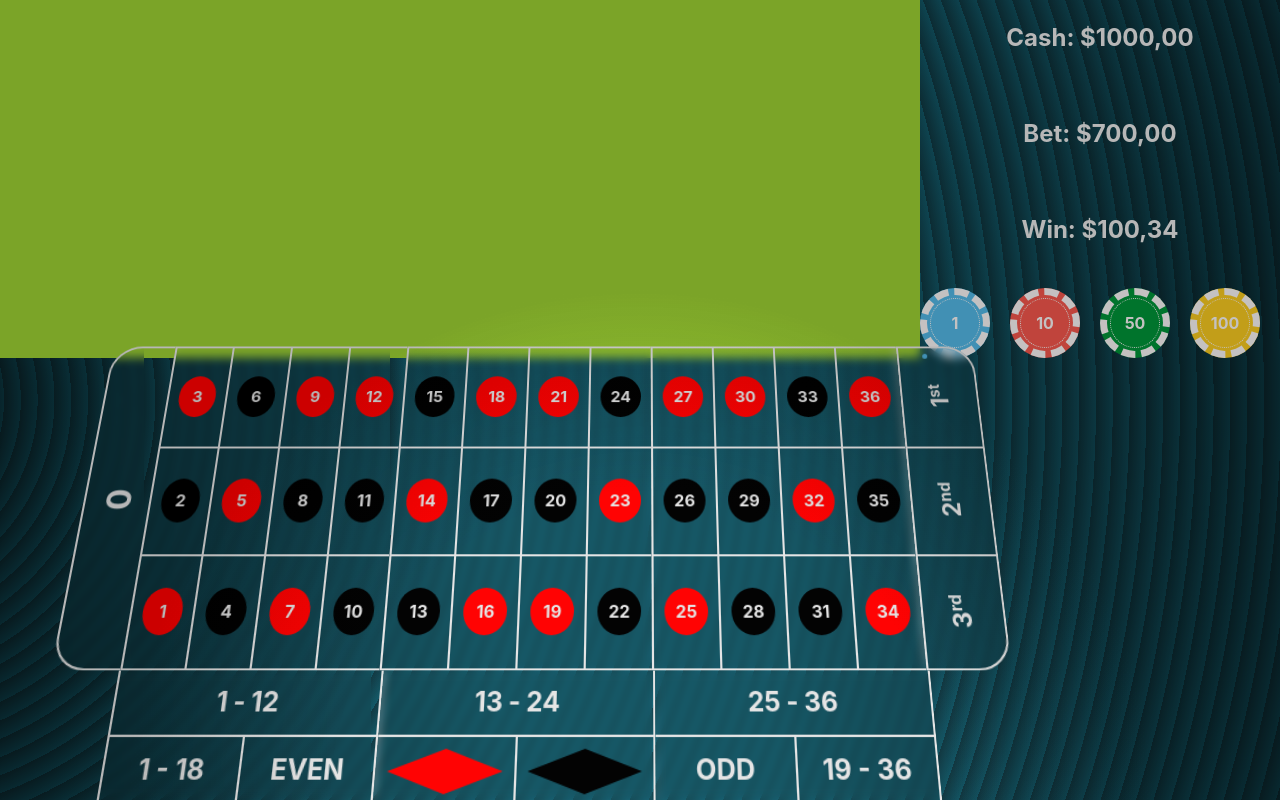
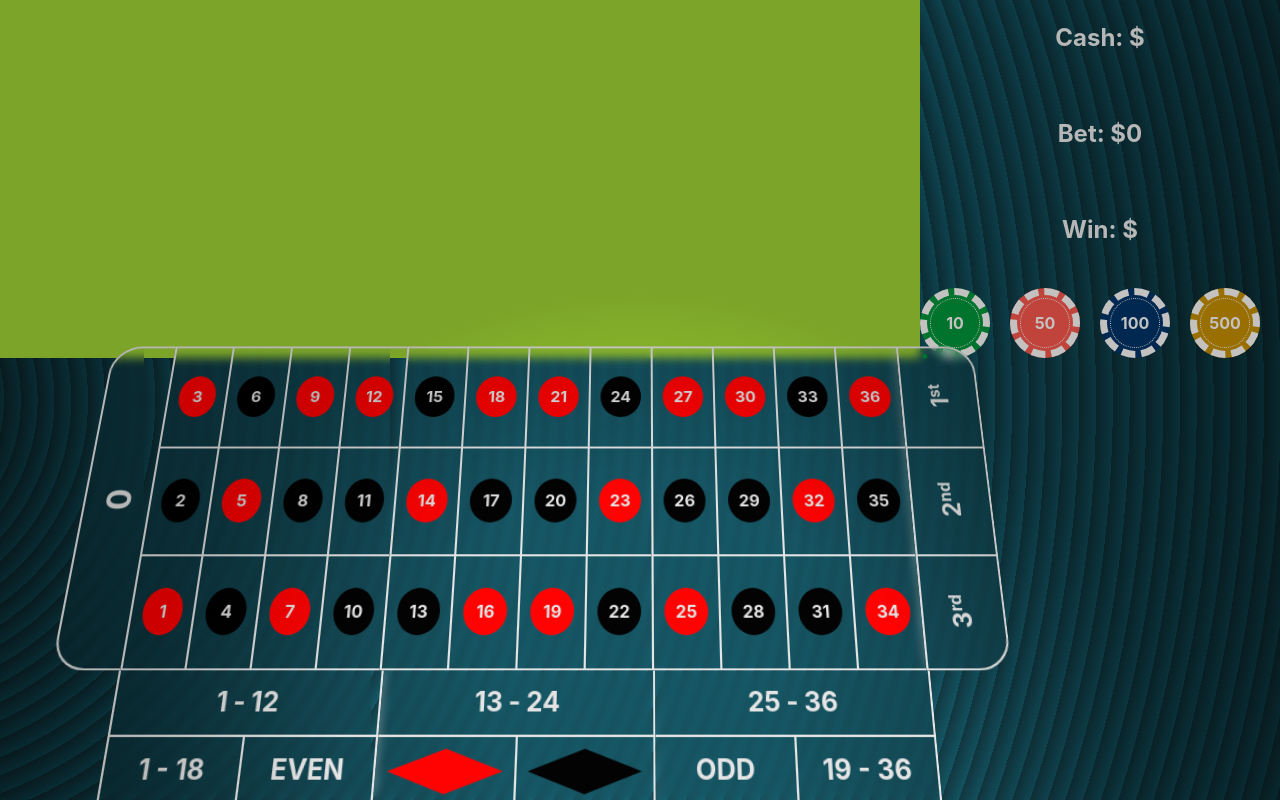
Before and after one commit to dziekonskik/roulette, a React (Create React App) app: page / in a window 1280 px wide. Built offline with nearby package versions, Linux system fonts and the light colour scheme.

Commit message:
refactor(ui): change token colors to contrast better with white

```diff
--- a/src/components/gameTable/numbersGrid/GridCellMiniTokenCanvas.tsx
+++ b/src/components/gameTable/numbersGrid/GridCellMiniTokenCanvas.tsx
@@ -20,16 +20,16 @@ export const GridCellMiniTokenCanvas: React.FC<GridCellMiniTokenCanvasProps> =
             return total;
           }
           switch (current.tokenValue) {
-            case 1:
+            case 10:
               total[0].push(current);
               break;
-            case 10:
+            case 50:
               total[1].push(current);
               break;
-            case 50:
+            case 100:
               total[2].push(current);
               break;
-            case 100:
+            case 500:
               total[3].push(current);
               break;
             default:
@@ -44,8 +44,8 @@ export const GridCellMiniTokenCanvas: React.FC<GridCellMiniTokenCanvasProps> =
     if (!straightUpBets) return null;
     return (
       <>
-        {straightUpBets.map((array) => (
-          <ul>
+        {straightUpBets.map((array, i) => (
+          <ul key={i}>
             {array.map((bet, index) => (
               <MiniToken value={bet.tokenValue} key={bet.id} index={index} />
             ))}
--- a/src/components/gameToken/MiniToken.tsx
+++ b/src/components/gameToken/MiniToken.tsx
@@ -16,7 +16,7 @@ export const MiniToken: React.FC<MiniTokenProps> = ({ value, index }) => {
         transform: `translateY(-${Math.min(index * 0.5, 20)}px)`,
       }}
     >
-      {index}
+      {index + 1}
     </li>
   );
 };
--- a/src/components/gameToken/token.data.ts
+++ b/src/components/gameToken/token.data.ts
@@ -1,8 +1,8 @@
 import type { TokenColor, TokenValue } from "./types";
 
 export const colorMap: Record<TokenValue, TokenColor> = {
-  1: "#52B5E2",
-  10: "#F0564B",
-  50: "#019137",
-  100: "#F3C620",
+  10: "#019137",
+  50: "#F0564B",
+  100: "#003366",
+  500: "#BF8B00",
 };
--- a/src/components/gameToken/token.module.scss
+++ b/src/components/gameToken/token.module.scss
@@ -57,12 +57,13 @@
   position: absolute;
   left: 0;
   top: 0;
-  width: 15px;
-  height: 15px;
+  width: 17px;
+  height: 17px;
   padding-top: 1px;
   border-radius: 50%;
   border: 0.5px solid var(--color-white);
-  font-size: 7px;
+  font-size: 9px;
+  font-weight: 800;
   display: flex;
   place-content: center;
 }
--- a/src/components/gameToken/types.ts
+++ b/src/components/gameToken/types.ts
@@ -1,2 +1,2 @@
-export type TokenValue = 1 | 10 | 50 | 100;
-export type TokenColor = "#52B5E2" | "#F0564B" | "#F3C620" | "#019137";
+export type TokenValue = 10 | 50 | 100 | 500;
+export type TokenColor = "#003366" | "#F0564B" | "#BF8B00" | "#019137";
--- a/src/components/settingsPanel/SettingsPanel.tsx
+++ b/src/components/settingsPanel/SettingsPanel.tsx
@@ -1,22 +1,19 @@
 import { observer } from "mobx-react-lite";
+import { useStore } from "../../store/gameStoreProvider";
 import { useGameTable } from "../../store/tableStore/tableStoreProvider";
 import { Token } from "../gameToken/Token";
 import styles from "./settingsPanel.module.scss";
 
 export const SettingsPanel: React.FC = observer(() => {
   const { selectedTokenValue, setSelectedToken } = useGameTable();
+  const { totalBetValue, balance, thisRoundWin } = useStore();
 
   return (
     <section className={styles.settingsContainer}>
-      <div className={styles.stats}>Cash: $1000,00</div>
-      <div className={styles.stats}>Bet: $700,00</div>
-      <div className={styles.stats}>Win: $100,34</div>
+      <div className={styles.stats}>Cash: ${balance}</div>
+      <div className={styles.stats}>Bet: ${totalBetValue}</div>
+      <div className={styles.stats}>Win: ${thisRoundWin}</div>
       <div className={styles.tokensWrapper}>
-        <Token
-          value={1}
-          selected={selectedTokenValue === 1}
-          onClick={setSelectedToken}
-        />
         <Token
           value={10}
           selected={selectedTokenValue === 10}
@@ -32,6 +29,11 @@ export const SettingsPanel: React.FC = observer(() => {
           selected={selectedTokenValue === 100}
           onClick={setSelectedToken}
         />
+        <Token
+          value={500}
+          selected={selectedTokenValue === 500}
+          onClick={setSelectedToken}
+        />
       </div>
     </section>
   );
--- a/src/store/tableStore/tableStore.ts
+++ b/src/store/tableStore/tableStore.ts
@@ -3,7 +3,7 @@ import type { TokenValue } from "../../components/gameToken/types";
 import type { CashInBets, CellPosition } from "./types";
 
 class GameTableStore {
-  public selectedTokenValue: TokenValue = 1;
+  public selectedTokenValue: TokenValue = 10;
   public cellsPositions: CellPosition[] = [];
   public highlightedCells: number[] = [];
   public bets: CashInBets[] = [
```
